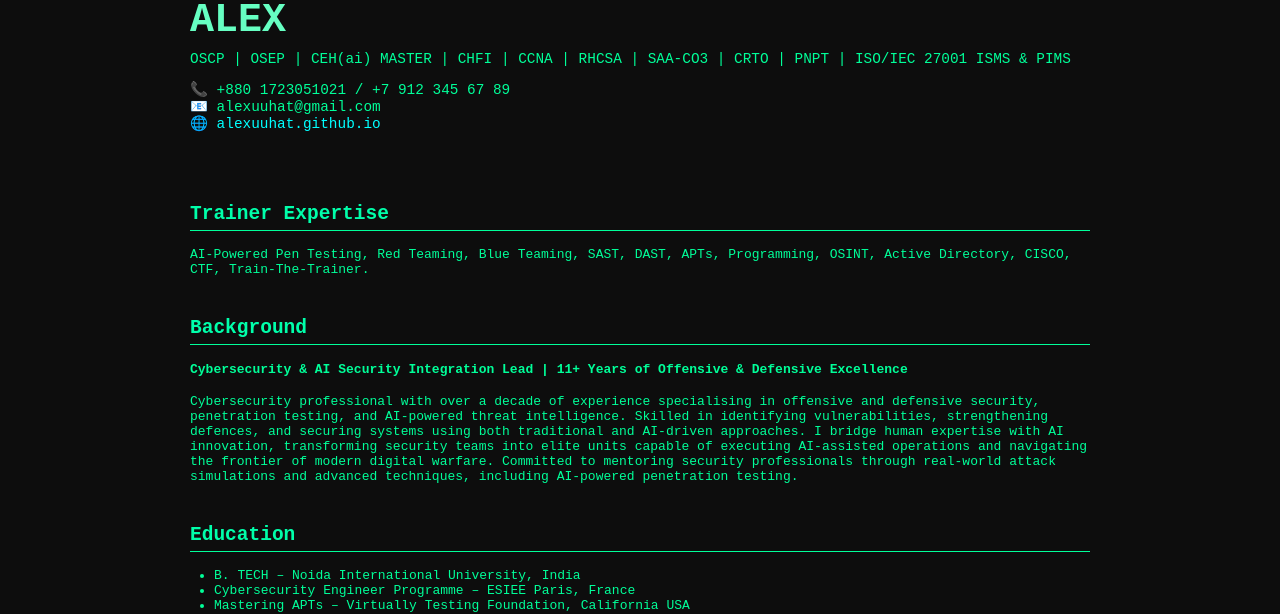
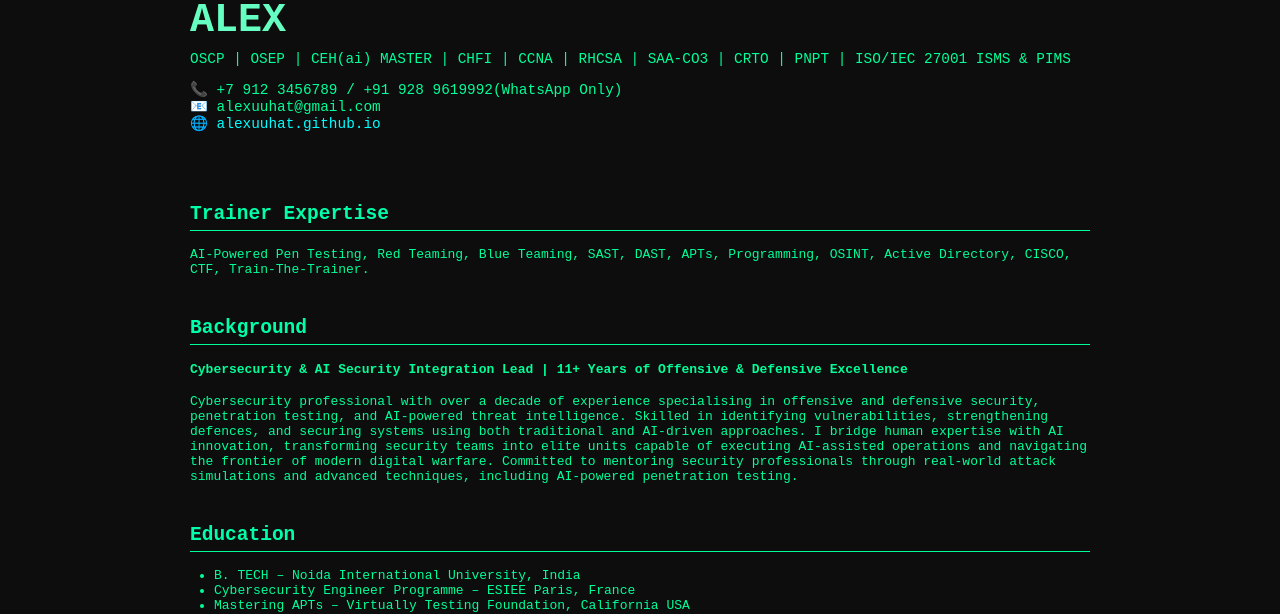
Before and after one commit to alexuuhat/alexuuhat.github.io, a plain HTML site: page index.html in a window 1280 px wide. Shown: the part 198-812 px from the top of the page. Drawn offline with Linux system fonts and the light colour scheme.

Commit message:
Updated2026

```diff
--- a/index.html
+++ b/index.html
@@ -21,7 +21,7 @@
           OSCP | OSEP | CEH(ai) MASTER | CHFI | CCNA | RHCSA | SAA-CO3 | CRTO | PNPT | ISO/IEC 27001 ISMS & PIMS
         </p>
         <p class="contact">
-          📞 +880 1723051021 / +7 912 345 67 89<br />
+          📞 +7 912 3456789 / +91 928 9619992(WhatsApp Only) <br />
           📧 alexuuhat@gmail.com<br />
           🌐 <a href="https://alexuuhat.github.io" target="_blank">alexuuhat.github.io</a>
         </p>
```
